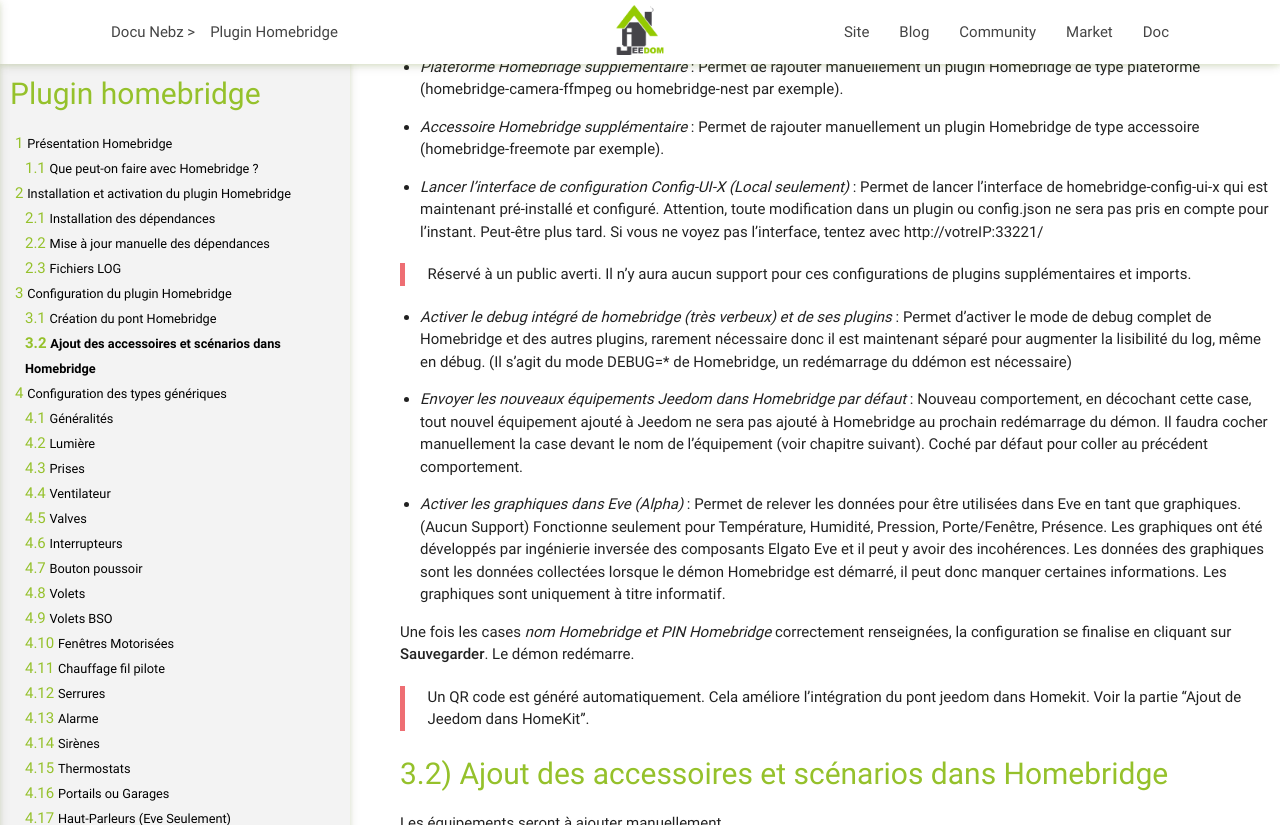
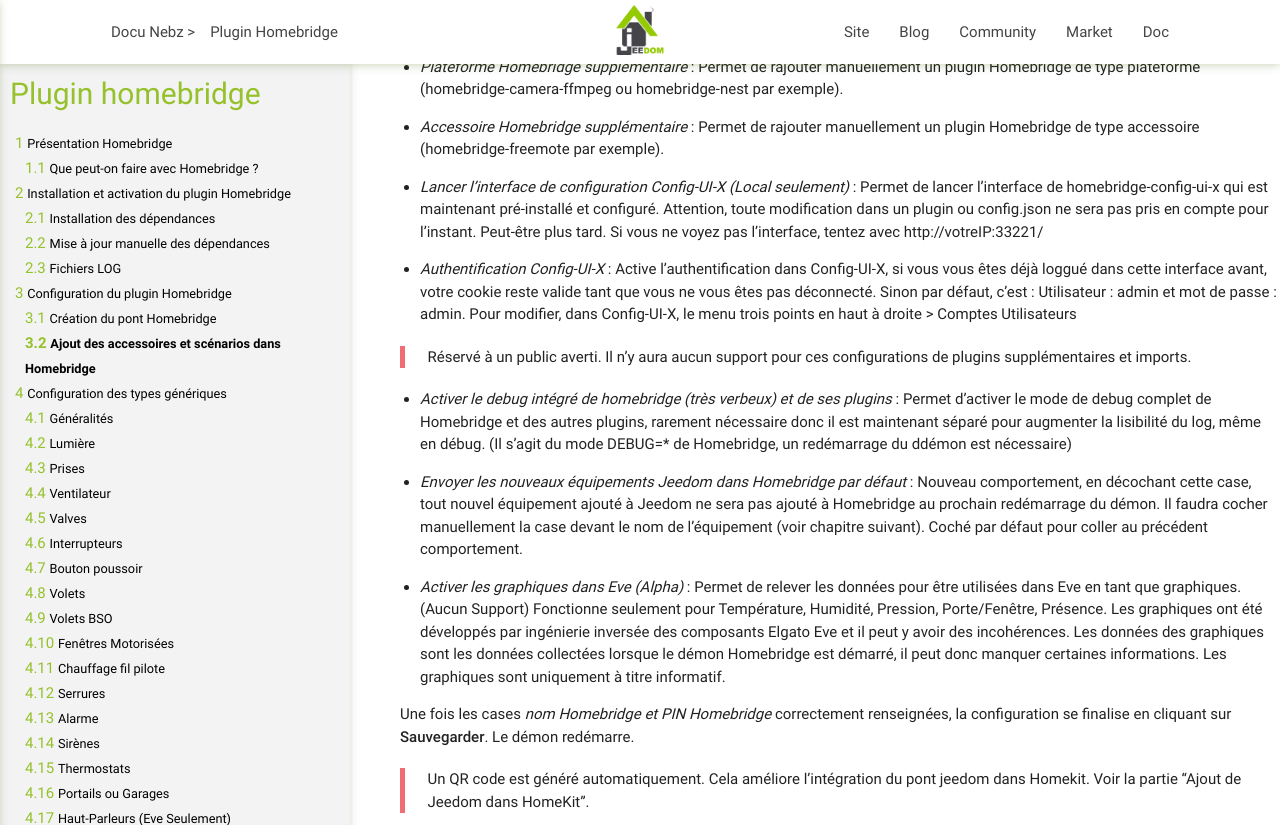
Before and after one commit to NebzHB/jeedom_docs, a Jekyll site: the page built from plugins/homebridge/fr_FR/index.md, in a window 1280 px wide and 900 px high, scrolled down 8245 px, cut to the strip 0-825 px from the top of the window. Built offline with Jekyll 4.4.1, drawn with Linux system fonts in a browser that asks for light colours.

Commit message:
Update index.md

```diff
--- a/plugins/homebridge/fr_FR/index.md
+++ b/plugins/homebridge/fr_FR/index.md
@@ -156,6 +156,8 @@
 * *Accessoire Homebridge supplémentaire* : Permet de rajouter manuellement un plugin Homebridge de type accessoire (homebridge-freemote par exemple).
 
 * *Lancer l'interface de configuration Config-UI-X (Local seulement)* : Permet de lancer l'interface de homebridge-config-ui-x qui est maintenant pré-installé et configuré. Attention, toute modification dans un plugin ou config.json ne sera pas pris en compte pour l'instant. Peut-être plus tard. Si vous ne voyez pas l'interface, tentez avec http://votreIP:33221/
+
+* *Authentification Config-UI-X* : Active l'authentification dans Config-UI-X, si vous vous êtes déjà loggué dans cette interface avant, votre cookie reste valide tant que vous ne vous êtes pas déconnecté. Sinon par défaut, c'est : Utilisateur : admin et mot de passe : admin. Pour modifier, dans Config-UI-X, le menu trois points en haut à droite > Comptes Utilisateurs
 
 >Réservé à un public averti. Il n'y aura aucun support pour ces configurations de plugins supplémentaires et imports.
 
```
